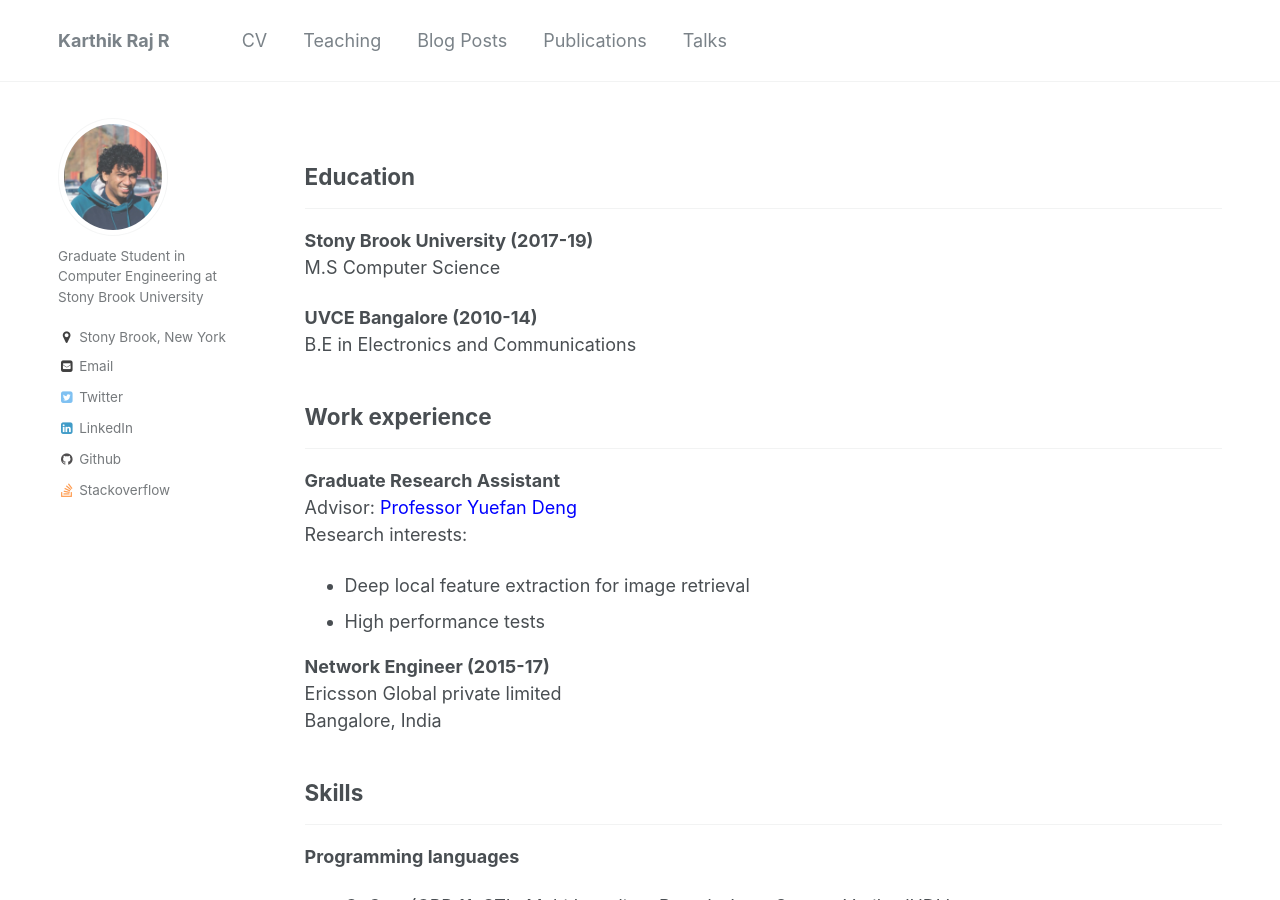
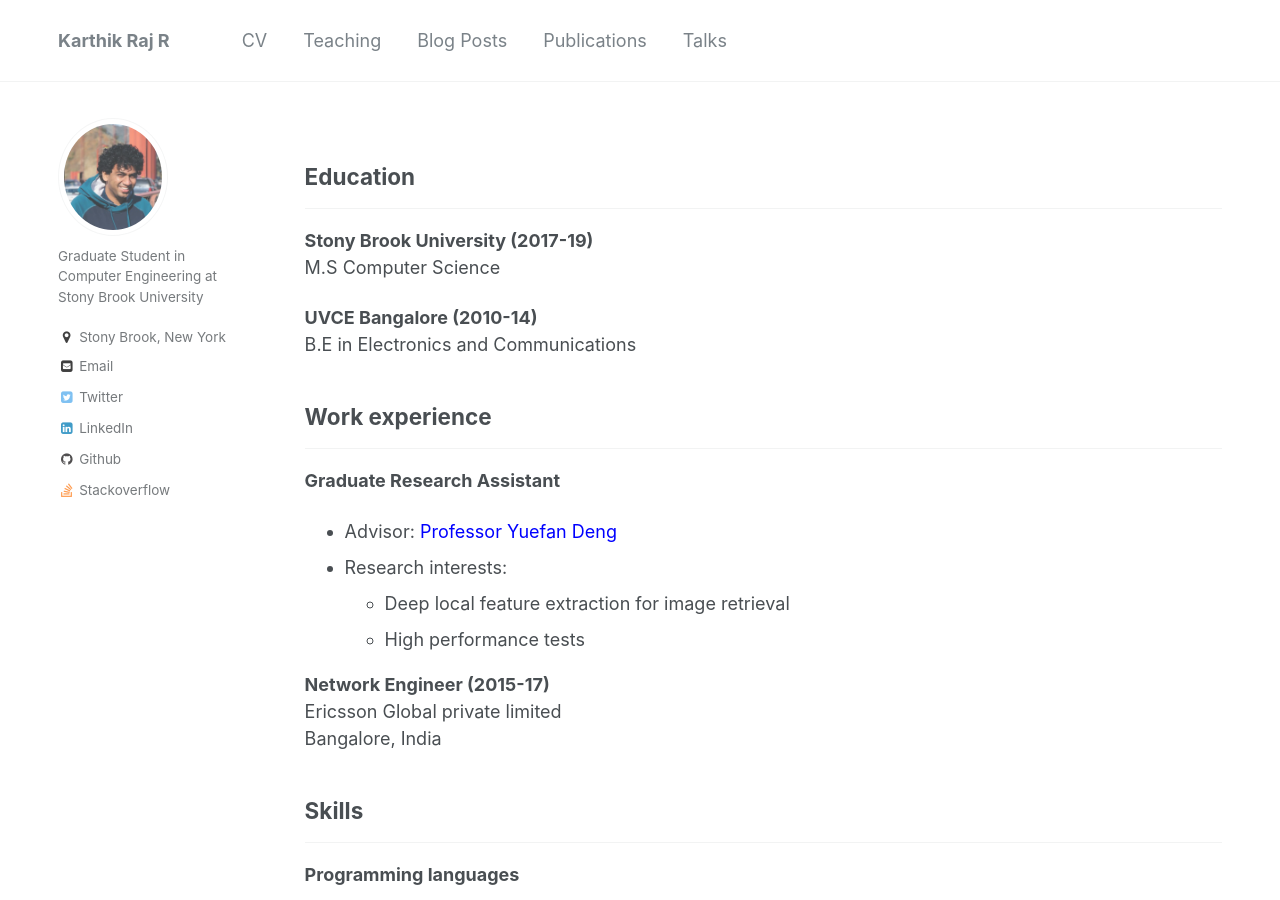
Before and after one commit to Karthik4293/Karthik4293.github.io, a Jekyll site: the page built from _pages/cv.md, in a window 1280 px wide and 900 px high. Built offline with Jekyll 4.4.1, drawn with Linux system fonts in a browser that asks for light colours.

Commit message:
new lines

```diff
--- a/_pages/cv.md
+++ b/_pages/cv.md
@@ -20,8 +20,8 @@ B.E in Electronics and Communications <br/>
 ## Work experience
 -----
 <b>Graduate Research Assistant</b>
-Advisor: <span style="color:blue"><a href='https://www.stonybrook.edu/commcms/ams/people/_faculty_profiles/deng'>Professor Yuefan Deng</a></span>
-Research interests:
+- Advisor: <span style="color:blue"><a href='https://www.stonybrook.edu/commcms/ams/people/_faculty_profiles/deng'>Professor Yuefan Deng</a></span>
+- Research interests:
    * Deep local feature extraction for image retrieval
    * High performance tests
 
```
